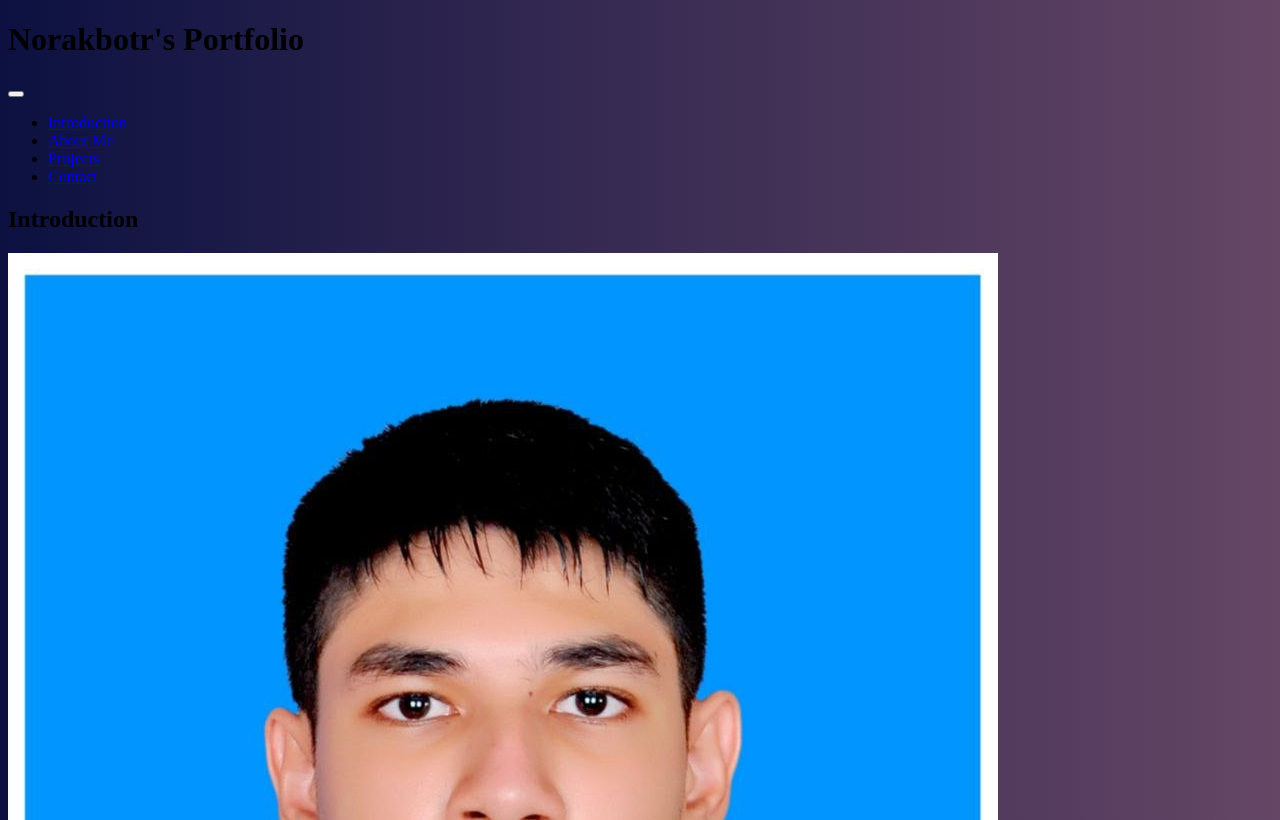
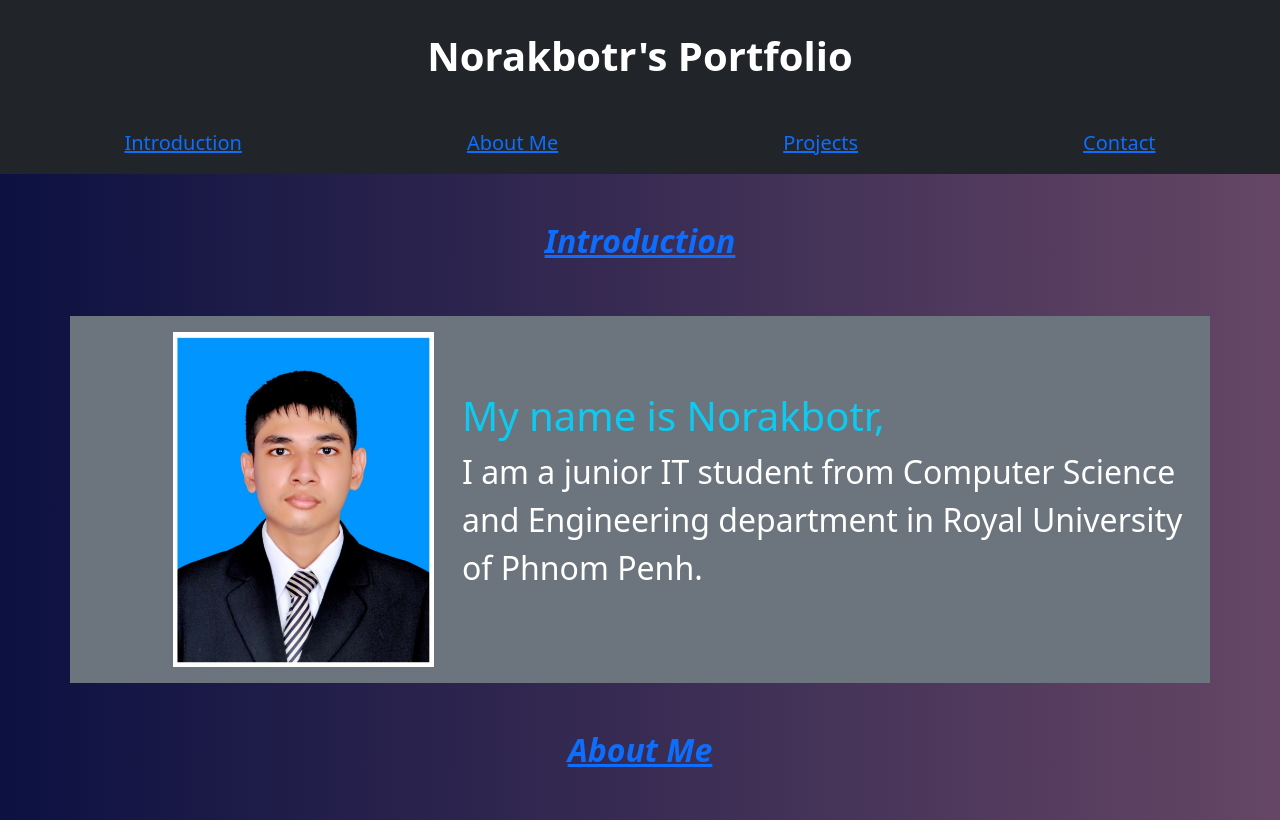
Before and after one commit to norakbotr-wq/my-portfolio, a plain HTML site: page index.html in a window 1280 px wide. Shown: the top 820 px of the page. Drawn offline with nearby package versions, Linux system fonts and the light colour scheme; some icons are missing.

Commit message:
Update index.html

```diff
--- a/index.html
+++ b/index.html
@@ -3,7 +3,7 @@
   <head>
     <meta charset="UTF-8" />
     <meta name="viewport" content="width=device-width, initial-scale=1.0" />
-    <link href="cdn.jsdelivr.net" rel="stylesheet" integrity="sha384-QWTKZyjpPEjISv5WaRU9OFeRpok6YctnYmDr5pNlyT2bRjXh0JMhjY6hW+ALEwIH" crossorigin="anonymous">
+    <link href="https://cdnjs.cloudflare.com/ajax/libs/bootstrap/5.3.8/css/bootstrap.min.css" rel="stylesheet"/>
     <link rel="stylesheet" href="cdn.jsdelivr.net">
     <title>Norakbotr's Portfolio</title>
   </head>
@@ -329,6 +329,6 @@
         &copy; 2024 Norakbotr's Portfolio. All rights reserved.
       </p>
     </footer>
-    <script src="cdn.jsdelivr.net" integrity="sha384-YvpcrYf0tY3lHB60NNkmXc5s9fDVZLESaAA55NDzOxhy9GkcIdslK1eN7N6jIeHz" crossorigin="anonymous"></script>
+    <script src="https://cdnjs.cloudflare.com/ajax/libs/bootstrap/5.3.8/js/bootstrap.min.js"></script>
   </body>
 </html>
```
